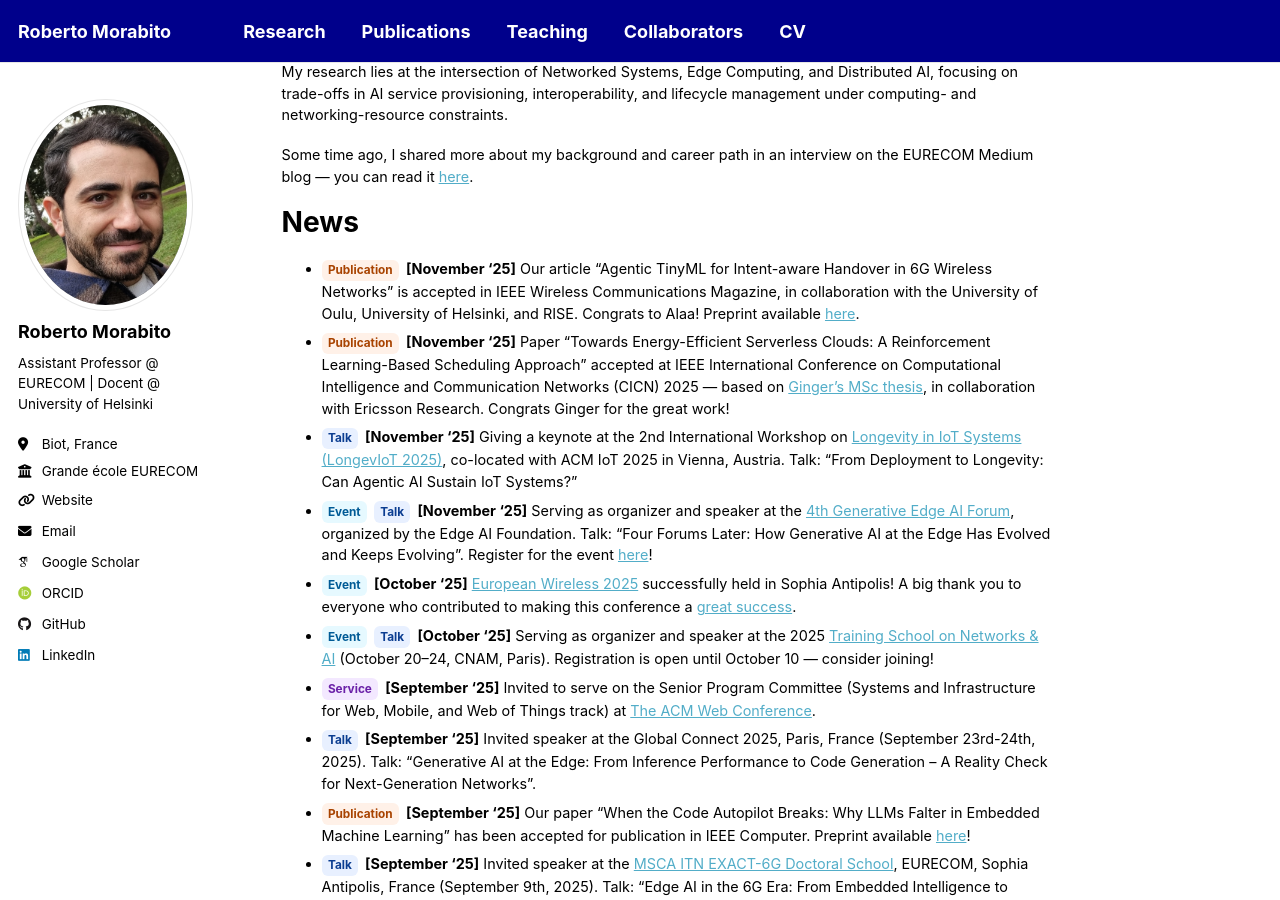
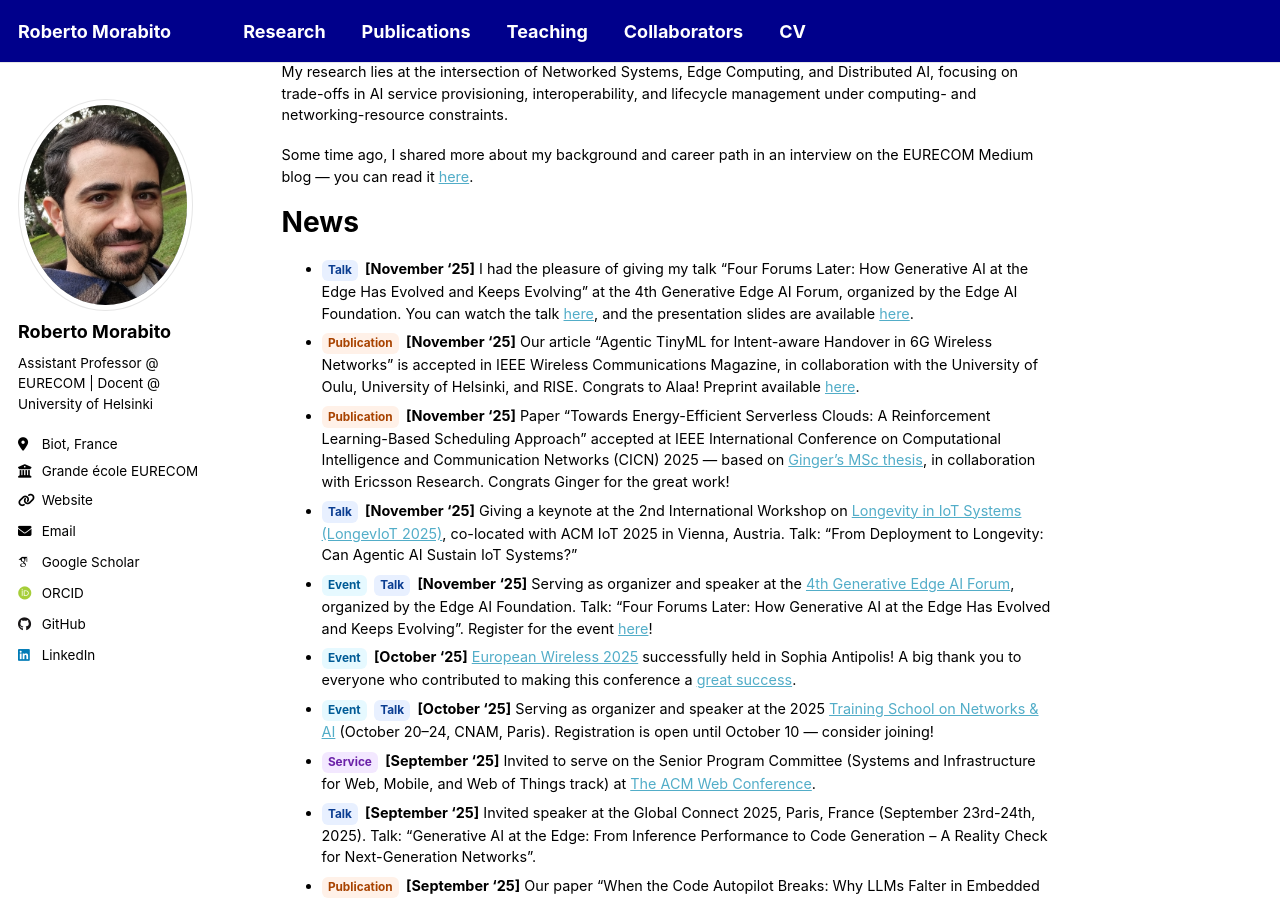
Before and after one commit to robertmora/robertmora.github.io, a Jekyll site: the page built from _pages/about.md, in a window 1280 px wide and 900 px high, scrolled down 439 px. Built offline with Jekyll 4.4.1, drawn with Linux system fonts in a browser that asks for light colours; some web fonts are replaced; a script that is not in the unit is left out.

Commit message:
Update about.md

```diff
--- a/_pages/about.md
+++ b/_pages/about.md
@@ -19,6 +19,7 @@ Some time ago, I shared more about my background and career path in an interview
 
 News
 ======
+- [Talk](){:.tag .tag--talk} **[November '25]** I had the pleasure of giving my talk “Four Forums Later: How Generative AI at the Edge Has Evolved and Keeps Evolving” at the 4th Generative Edge AI Forum, organized by the Edge AI Foundation. You can watch the talk [here](https://youtu.be/oTso-e2JCyU?t=11096){:target="_blank"}, and the presentation slides are available [here](https://github.com/robertmora/robertmora.github.io/blob/master/files/Roberto%20Morabito_4th%20Forum_Four%20Forums%20Later_How%20GenAI%20at%20the%20Edge%20Has%20Evolved_final.pdf){:target="_blank"}.
 - [Publication](){:.tag .tag--pub} **[November '25]** Our article "Agentic TinyML for Intent-aware Handover in 6G Wireless Networks" is accepted in IEEE Wireless Communications Magazine, in collaboration with the University of Oulu, University of Helsinki, and RISE. Congrats to Alaa! Preprint available [here](https://github.com/robertmora/robertmora.github.io/blob/master/files/Agentic%20TinyML%20for%20Intent-aware%20Handover%20in%206G%20Wireless%20Networks.pdf){:target="_blank"}.
 - [Publication](){:.tag .tag--pub} **[November '25]** Paper "Towards Energy-Efficient Serverless Clouds: A Reinforcement Learning-Based Scheduling Approach" accepted at IEEE International Conference on Computational Intelligence and Communication Networks (CICN) 2025 — based on [Ginger’s MSc thesis](https://aaltodoc.aalto.fi/items/0110965a-10dc-4ac2-ad0e-71e2bc71e6a9){:target="_blank"}, in collaboration with Ericsson Research. Congrats Ginger for the great work!
 - [Talk](){:.tag .tag--talk} **[November '25]** Giving a keynote at the 2nd International Workshop on [Longevity in IoT Systems (LongevIoT 2025)](https://longeviot.github.io/2025/){:target="_blank"}, co-located with ACM IoT 2025 in Vienna, Austria. Talk: "From Deployment to Longevity: Can Agentic AI Sustain IoT Systems?"
```
